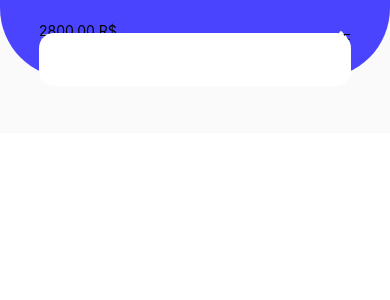
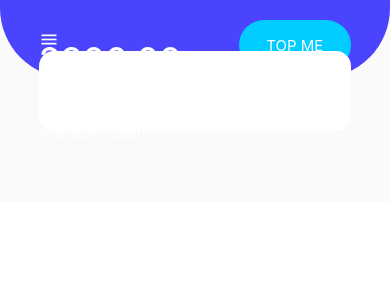
Before and after one commit to DPFNeiland/appbanco, a React Native app: screen / in a window 390 px wide. Shown: the top 300 px of the page. Built offline with nearby package versions, Linux system fonts and the light colour scheme.

Commit message:
Backup250320242240

```diff
--- a/package.json
+++ b/package.json
@@ -9,10 +9,10 @@
     "web": "expo start --web"
   },
   "dependencies": {
-    "expo": "~50.0.14",
+    "expo": "^50.0.14",
     "expo-status-bar": "~1.11.1",
     "react": "18.2.0",
-    "react-native": "0.73.6",
+    "react-native": "^0.73.6",
     "react-native-vector-icons": "^10.0.3"
   },
   "devDependencies": {
--- a/screens/Home/Styles.ts
+++ b/screens/Home/Styles.ts
@@ -39,27 +39,44 @@ export const styles = StyleSheet.create({
     },
 
     headBodyValue:{
-
+        width: '60%',
+        height: '100%',
+        display: 'flex',
+        justifyContent: 'space-between',
     },
 
     textValue: {
-
+        fontSize: 35,
+        fontWeight: '500',
+        color: '#fff'
     },
 
     textBalance:{
-
+        fontSize: 15,
+        fontWeight: '400',
+        color: '#fff'
     },
 
     headBodyButton: {
-
+        width: "40%",
+        justifyContent: 'center',
+        alignItems: 'flex-end'
     },
 
     buttonTopMe:{
-
+        width: '90%',
+        height: 50,
+        backgroundColor: '#00CCFF',
+        borderRadius: 100,
+        justifyContent: 'center',
+        alignItems: 'center',
+        marginTop: '10%'
     },
 
     textButtonTopMe:{
-
+        fontSize: 15,
+        fontWeight: '400',
+        color: '#fff'
     },
 
     modaloptions:{
```
Also changed, not shown: App.tsx (line endings or trailing spaces), 1 other file (tests, documents, lock files or other folders).
